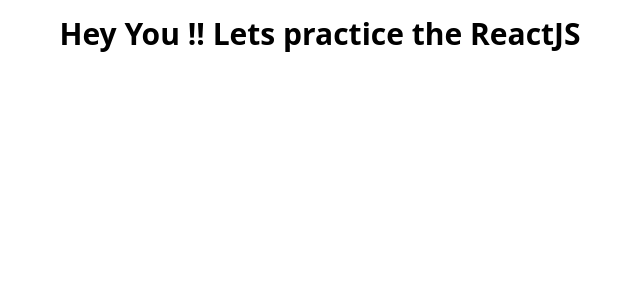
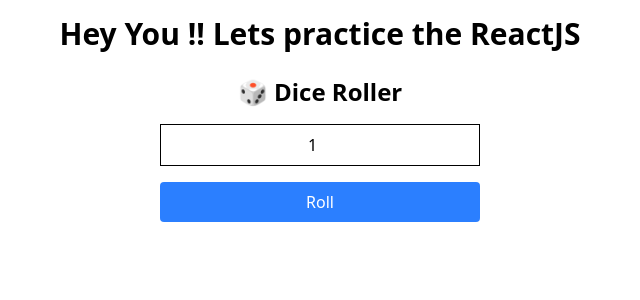
Before and after one commit to jagadish011/reactPractice2, a React (Vite) app: page /dice in a window 1280 px wide. Shown: the top 300 px of the page, without its empty margins (320-960 px from the left). Built offline with nearby package versions, Linux system fonts and the light colour scheme.

Commit message:
random dice roll

```diff
--- a/src/App.jsx
+++ b/src/App.jsx
@@ -9,6 +9,7 @@
 import Accordion from './pages/Accordion/Accordion'
 import Contact from './pages/ContactForm/Contact'
 import Tabs from './pages/Tabs/Tabs'
+import Dice from './pages/Dice/Dice'
 
 
 
@@ -28,7 +29,7 @@
           <Route path='/accordin' element= {<Accordion />} />
           <Route path='/contact' element = {<Contact />} />
           <Route path='/tabs' element = {<Tabs />} />
-
+          <Route path='/dice' element = {<Dice />} />
         </Routes>
       </div>
     </Router>
--- /dev/null
+++ b/src/pages/Dice/Dice.jsx
@@ -0,0 +1,49 @@
+import React, { useState } from "react";
+
+const DiceRoller = () => {
+  const [numDice, setNumDice] = useState(1);
+  const [results, setResults] = useState([]);
+
+  const handleRoll = () => {
+    const diceCount = numDice < 1 ? 1 : numDice > 12 ? 12 : numDice;
+    const newResults = [];
+
+    for (let i = 0; i < diceCount; i++) {
+      newResults.push(Math.floor(Math.random() * 6) + 1);
+    }
+
+    setResults(newResults);
+  };
+
+  return (
+    <div className="w-80 mx-auto mt-6 font-sans text-center">
+      <h1 className="text-2xl font-bold mb-4">🎲 Dice Roller</h1>
+
+      <input
+        type="number"
+        value={numDice}
+        onChange={(e) => setNumDice(parseInt(e.target.value) || 1)}
+        min="1"
+        max="12"
+        className="border p-2 w-full mb-4 text-center"
+      />
+
+      <button
+        onClick={handleRoll}
+        className="bg-blue-500 text-white py-2 px-4 rounded w-full"
+      >
+        Roll
+      </button>
+
+      <div className="mt-6 grid grid-cols-3 gap-2">
+        {results.map((num, index) => (
+          <div key={index} className="bg-gray-200 p-4 rounded text-xl font-bold">
+            🎲 {num}
+          </div>
+        ))}
+      </div>
+    </div>
+  );
+};
+
+export default DiceRoller;
```
